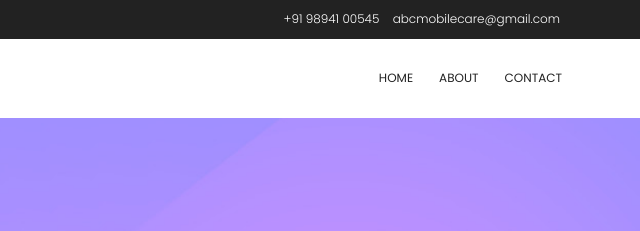
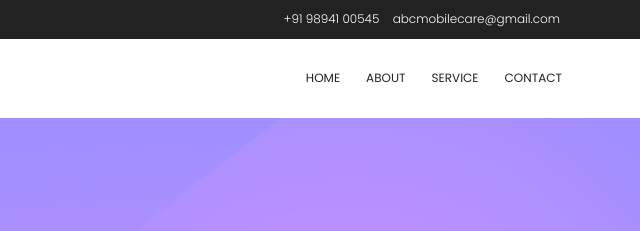
Before and after one commit to abcmobilecare/abcmobilecare.github.io, a plain HTML site: page index.html in a window 1280 px wide. Shown: the top 231 px of the page, 640-1280 px from the left. Drawn offline with nearby package versions, Linux system fonts and the light colour scheme; some packages are replaced by stand-ins of ours.

Commit message:
Update index.html

```diff
--- a/index.html
+++ b/index.html
@@ -59,8 +59,8 @@
 				        <ul class="nav-menu">
 				          <li class="menu-active"><a href="index.html">Home</a></li>
 				          <li><a href="about.html">About</a></li>
-				          <!--<li><a href="services.html">Service</a></li>
-				          <li><a href="feedback.html">Feedback</a></li>
+				          <li><a href="services.html">Service</a></li>
+				         <!-- <li><a href="feedback.html">Feedback</a></li>
 				          <li class="menu-has-children"><a href="">Blog</a>
 				            <ul>
 				              <li><a href="blog-home.html">Blog Home</a></li>
```
